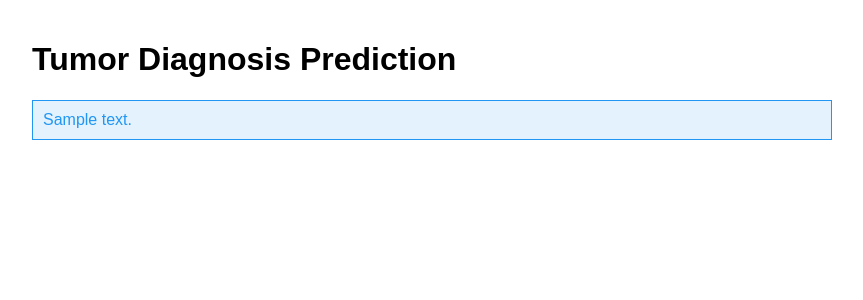
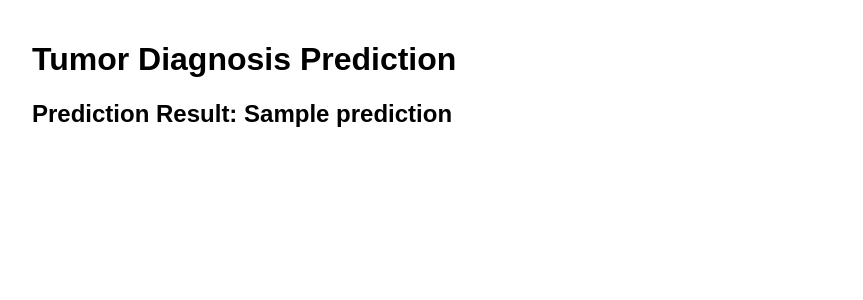
Before and after one commit to annabellejkanch/BreastCancerTumorPrediction, a Flask app: template templates/result.html in a window 1280 px wide. Shown: the top 300 px of the page, without its empty margins (208-1071 px from the left). Run offline with Flask 3, Linux system fonts and the light colour scheme; the template is opened without the code that fills it: most values are stand-ins (such as "Sample title", 1, 10 or a date in 2020); parts of the project's set-up code (start-up, migrations or seed data) failed here and were passed over.

Commit message:
Update result.html

```diff
--- a/templates/result.html
+++ b/templates/result.html
@@ -65,11 +65,6 @@
 </head>
 <body>
     <h1>Tumor Diagnosis Prediction</h1>
-
-    {% if prediction_text %}
-    <div class="prediction">
-        {{ prediction_text }}
-    </div>
-    {% endif %}
+    <h2>Prediction Result: {{ prediction }}</h2>
 </body>
 </html>
```
